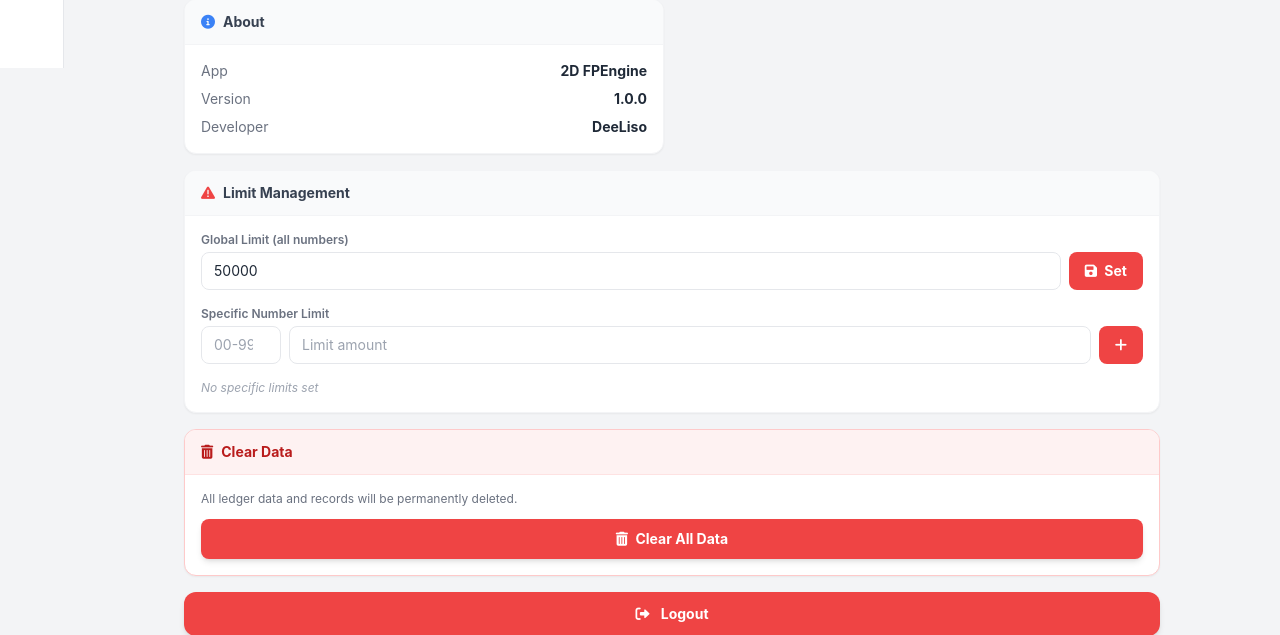
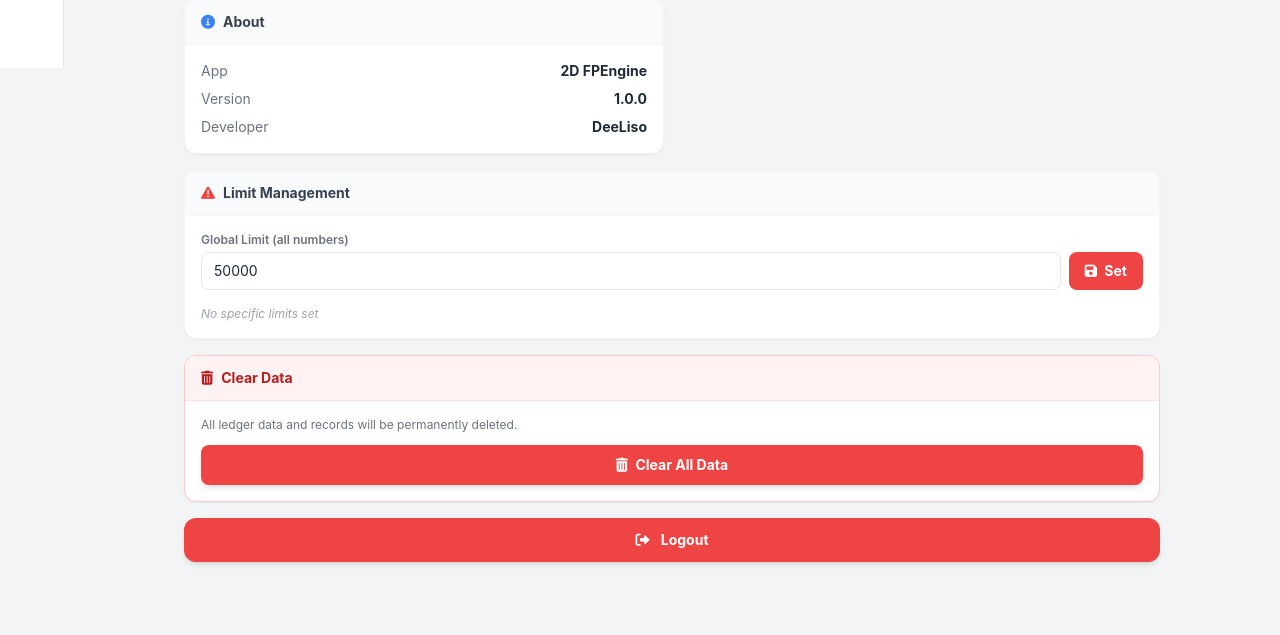
Before and after one commit to DeeLiso/2d-parser-engine, a Django app: page /settings/ in a window 1280 px wide. Shown: the part 732-1367 px from the top of the page. After the commit the page ends 1303 px from the top, so only its background shows below. Run offline with Django 5.2, Linux system fonts and the light colour scheme; the visitor is signed in with stand-in values (Sample User, id 1); data comes from the database, SQL or seed files in the repository; some libraries are stand-ins or nearby versions.

Commit message:
Settings: remove Specific Number Limit input row (label + 2 inputs + button) and its unused JS

```diff
--- a/twodapp/templates/twodapp/settings.html
+++ b/twodapp/templates/twodapp/settings.html
@@ -255,20 +255,6 @@
                     </div>
                 </div>
 
-                <!-- Specific Limits -->
-                <div>
-                    <label class="text-xs font-semibold text-gray-500 dark:text-gray-400 mb-1 block">Specific Number Limit</label>
-                    <div class="flex gap-2">
-                        <input id="specNumInput" type="number" min="0" max="99" placeholder="00-99"
-                            class="w-20 px-3 py-2 border border-gray-200 dark:border-slate-600 dark:bg-slate-900 dark:text-gray-100 dark:placeholder-gray-500 rounded-lg text-sm focus:ring-2 focus:ring-red-300 focus:border-red-400 outline-none transition">
-                        <input id="specLimitInput" type="number" min="0" placeholder="Limit amount"
-                            class="flex-1 px-3 py-2 border border-gray-200 dark:border-slate-600 dark:bg-slate-900 dark:text-gray-100 dark:placeholder-gray-500 rounded-lg text-sm focus:ring-2 focus:ring-red-300 focus:border-red-400 outline-none transition">
-                        <button onclick="setSpecificLimit()" class="px-4 py-2 bg-red-500 hover:bg-red-600 text-white font-bold text-sm rounded-lg transition active:scale-95 whitespace-nowrap">
-                            <i class="fas fa-plus"></i>
-                        </button>
-                    </div>
-                </div>
-
                 <!-- Active Specific Limits -->
                 <div id="specLimitsList" class="space-y-1"></div>
 
@@ -395,24 +381,6 @@
             else showLimitMsg(false, data.error || 'Failed');
         }
 
-        async function setSpecificLimit() {
-            const num = document.getElementById('specNumInput').value.trim();
-            const limit = parseInt(document.getElementById('specLimitInput').value);
-            if (!num || num.length > 2 || !limit || limit <= 0) return showLimitMsg(false, 'Enter number (00-99) and limit');
-            const fd = new FormData();
-            fd.append('num', num.padStart(2, '0'));
-            fd.append('limit', limit);
-            const res = await fetch('/api/set_specific_limit', { method: 'POST', headers: {'X-CSRFToken': document.getElementById('csrfToken').value}, body: fd });
-            const data = await res.json();
-            if (data.ok) {
-                specLimits[num.padStart(2, '0')] = limit;
-                renderSpecLimits();
-                document.getElementById('specNumInput').value = '';
-                document.getElementById('specLimitInput').value = '';
-                showLimitMsg(true, 'Limit set for ' + num.padStart(2, '0'));
-            } else showLimitMsg(false, data.error || 'Failed');
-        }
-
         async function deleteSpecLimit(num) {
             const fd = new FormData();
             fd.append('num', num);
```
